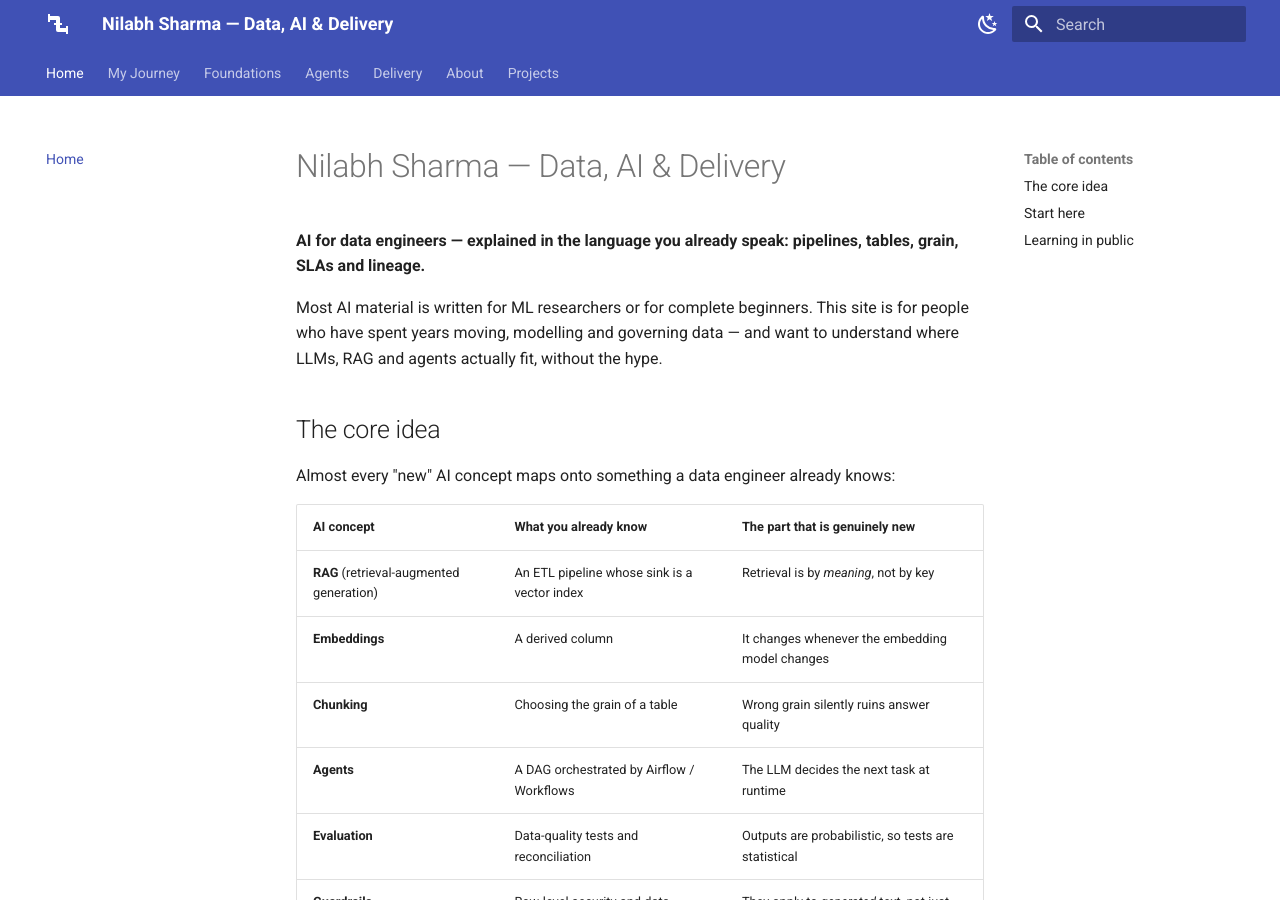
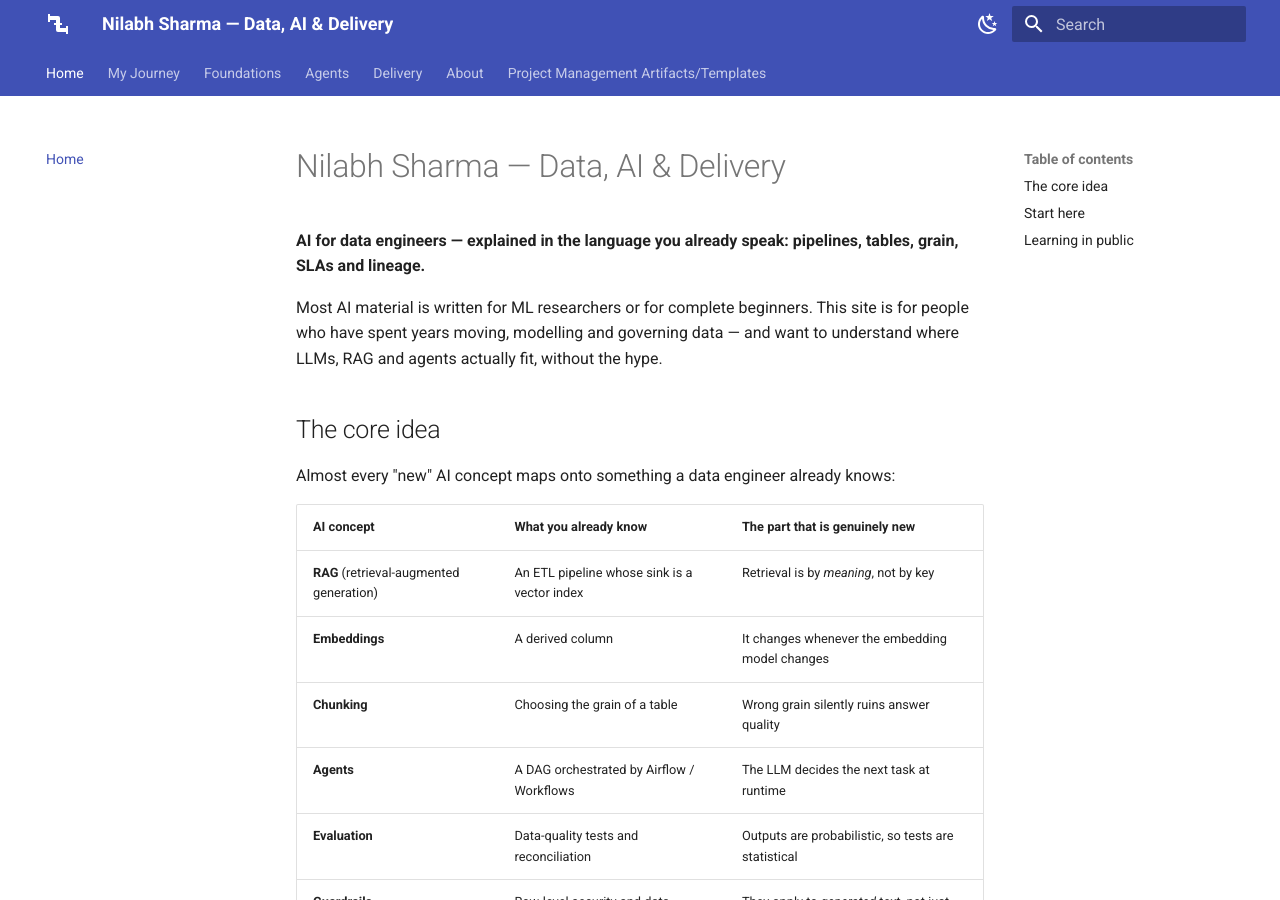
Before and after one commit to nilabh-sharma/nilabh-sharma, an MkDocs documentation site: the page built from docs/index.md, in a window 1280 px wide and 900 px high. Built offline with MkDocs 1.6.1 and Material for MkDocs 9.7.7, drawn with Linux system fonts in a browser that asks for light colours.

Commit message:
Rename 'Projects' to 'Project Management Artifacts/Templates'

```diff
--- a/mkdocs.yml
+++ b/mkdocs.yml
@@ -61,7 +61,7 @@ nav:
   - Delivery:
       - Managing AI projects: delivery/pm.md
   - About: about.md
-  - Projects: projects.md
+  - Project Management Artifacts/Templates: PMArtifacts.md
 
 extra_css:
   - stylesheets/extra.css
```
